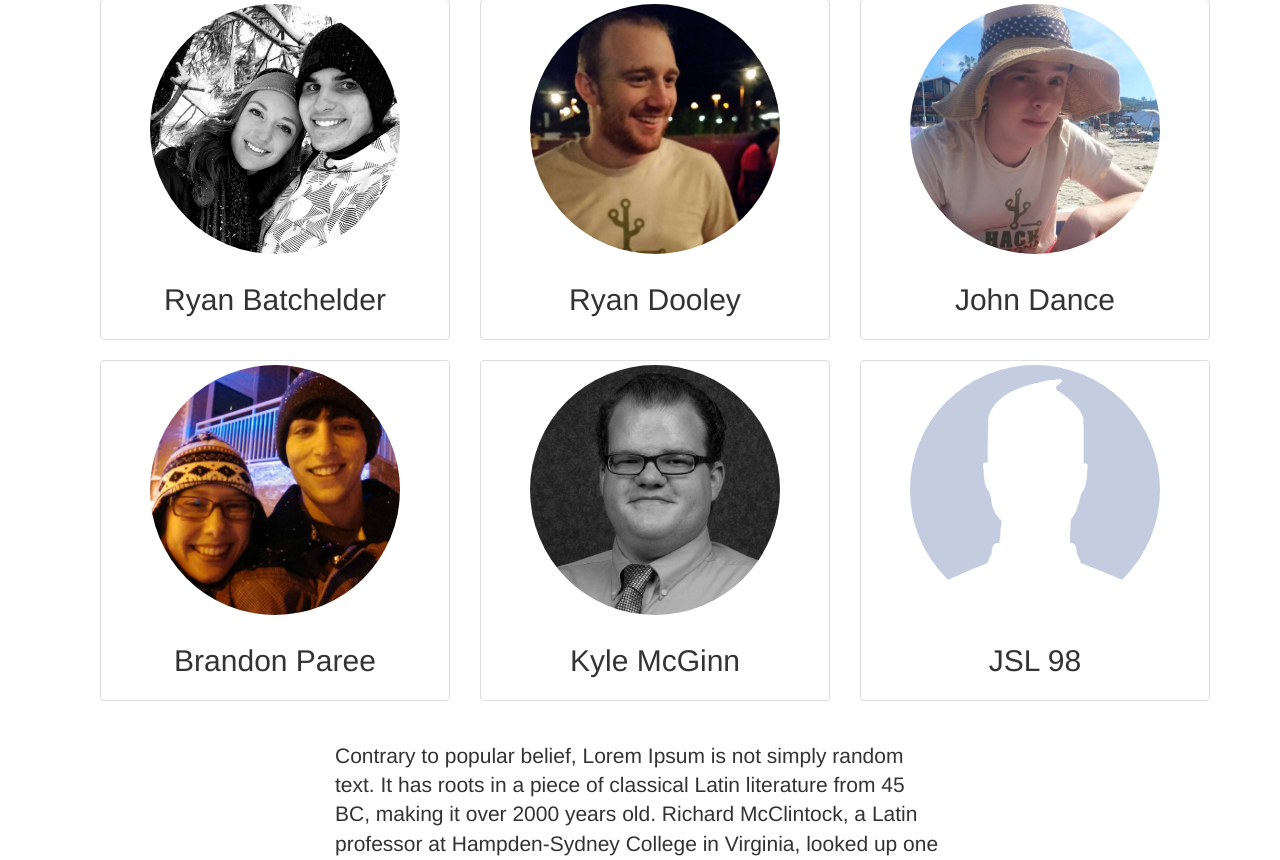
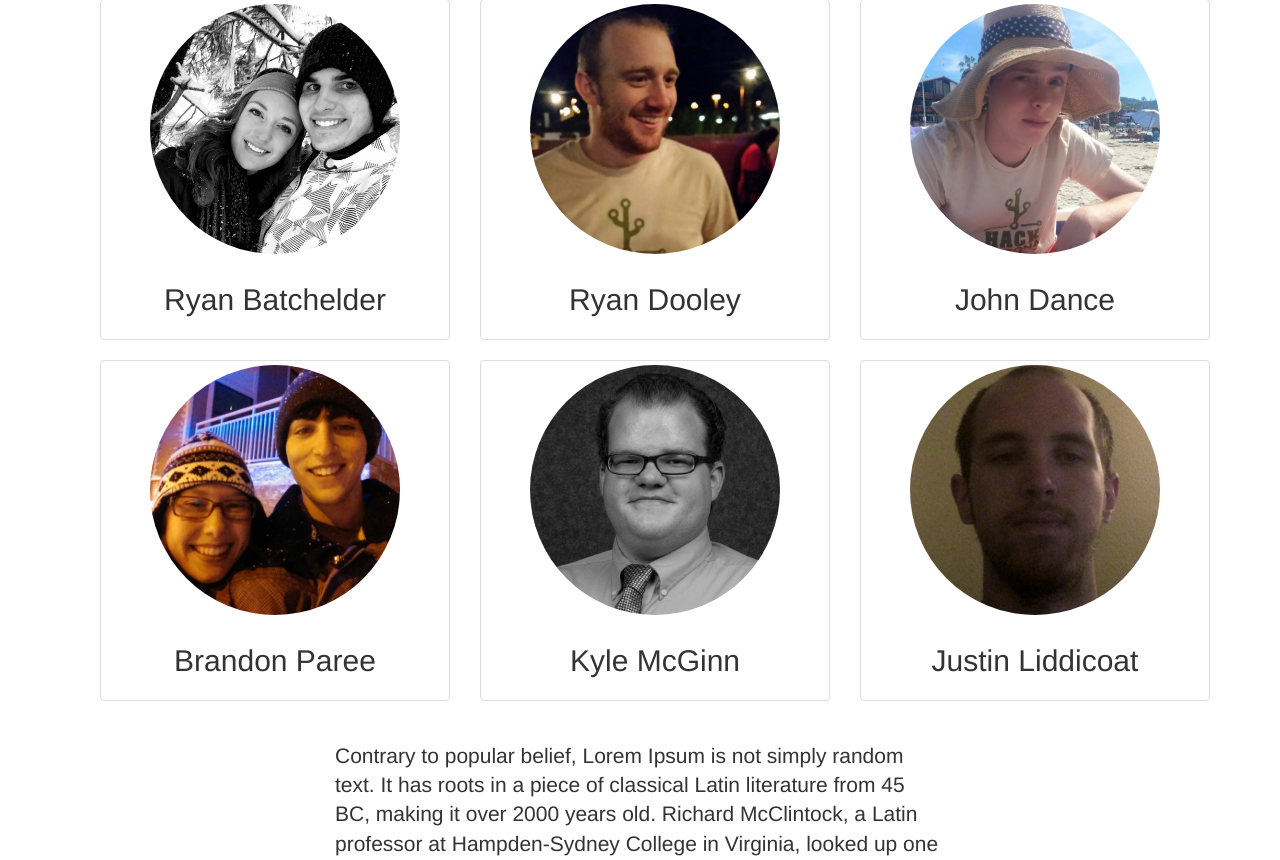
Before and after one commit to c1phr/cs399_social, a Django app: page /about/ in a window 1280 px wide. Shown: the part 226-1086 px from the top of the page. Run offline with Django 3.2, Linux system fonts and the light colour scheme; parts of the project's set-up code (start-up, migrations or seed data) failed here and were passed over; some libraries are stand-ins or nearby versions.

Commit message:
Added myself to the about page

```diff
--- a/eddit/main/templates/main/about.html
+++ b/eddit/main/templates/main/about.html
@@ -48,9 +48,9 @@
 		</div>
 		<div class="col-xs-6 col-md-4">
 			<div class="thumbnail">
-				<img src="{% static 'images/jsl_98.png' %}" class="img-circle" width="250" height="250">
+				<img src="{% static 'images/justin_liddicoat.png' %}" class="img-circle" width="250" height="250">
 				<div class="caption">
-					<center><h2>JSL 98</h2></center>
+					<center><h2>Justin Liddicoat</h2></center>
 				</div>
 			</div>
 		</div>
```
Also changed, not shown: eddit/static/images/justin_liddicoat.png (added).
